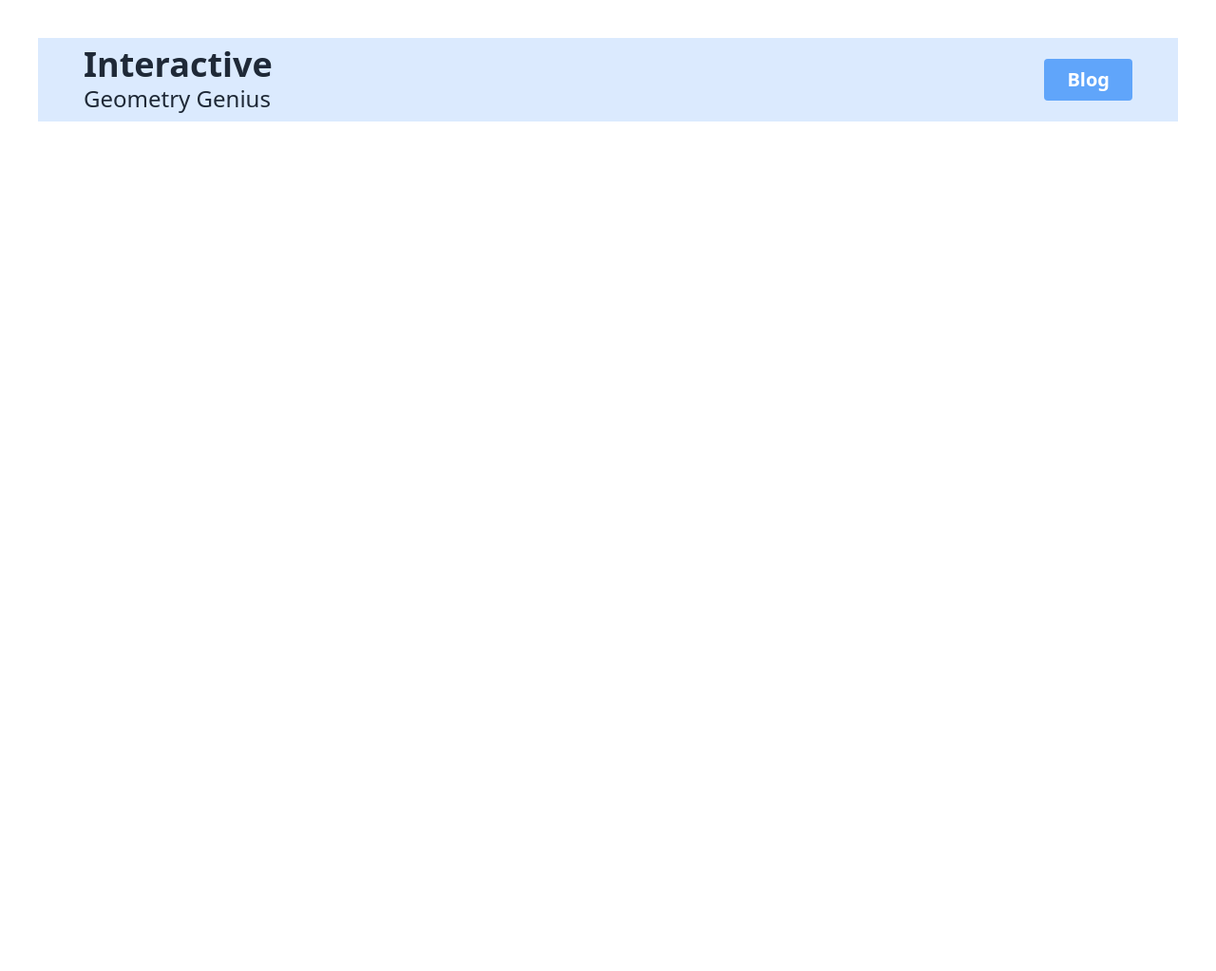
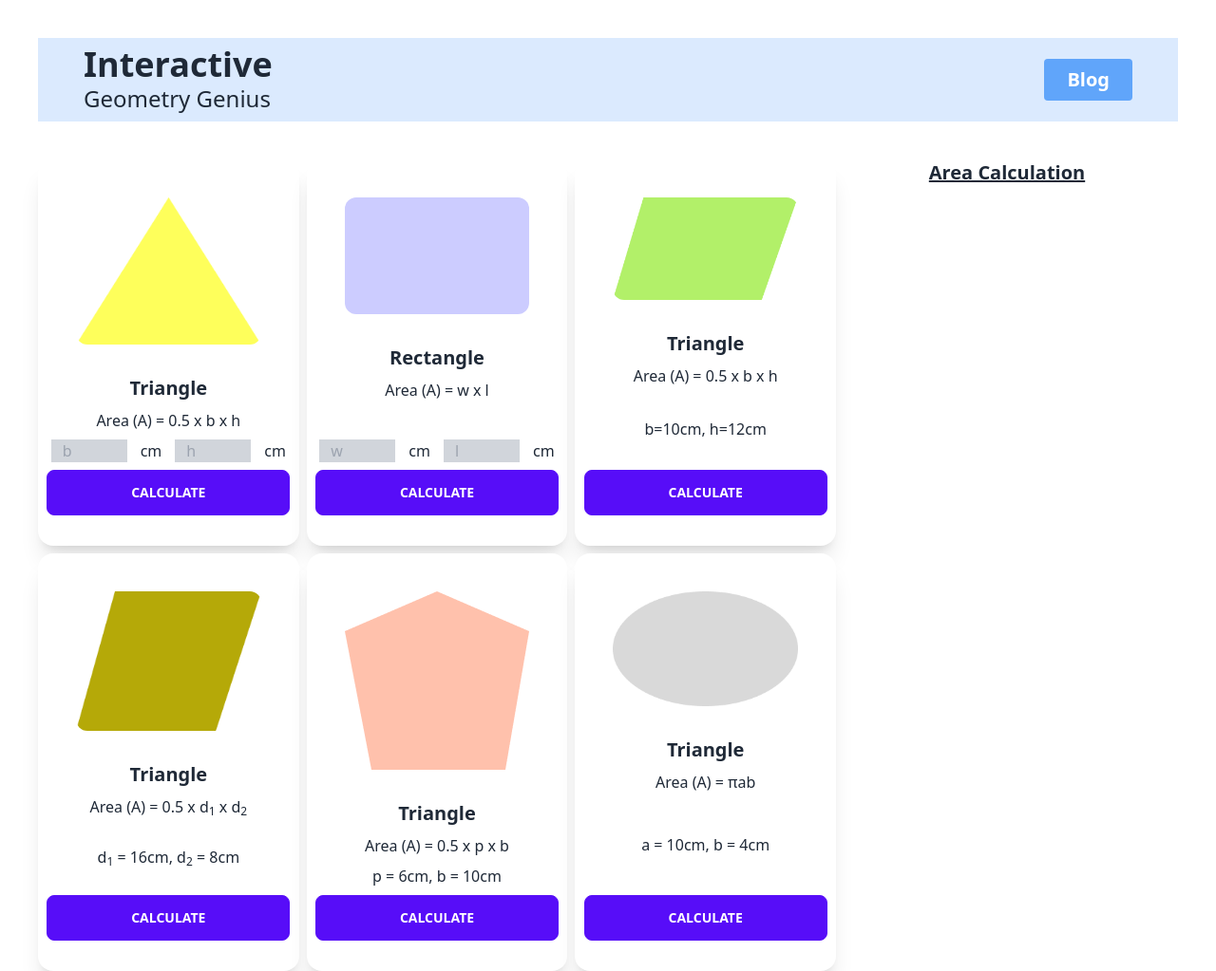
Before and after one commit to Rafatulislam60/geometry-genius-assignment, a plain HTML site: page index.html in a window 1280 px wide. Shown: the whole page at 95% size. Before the commit the page ends 800 px from the top, so only its background shows below. Drawn offline with nearby package versions, Linux system fonts and the light colour scheme.

Commit message:
all desgined added

```diff
--- a/index.html
+++ b/index.html
@@ -21,8 +21,105 @@
             </div>
         </div>
     </header>
-    <section>
+    <section class="lg:px-10 flex flex-col md:flex-row lg:flex-row">
+        <div class="geometry-certails w-[70%] grid md:grid-cols-2 lg:grid-cols-3 gap-2">
+            <div class="card w-full bg-base-100 shadow-xl">
+                <figure class="px-10 pt-10">
+                  <img src="images/triangle.png" alt="triangle" class="rounded-xl" />
+                </figure>
+                <div class="card-body items-center text-center">
+                  <h2 class="card-title">Triangle</h2>
+                  <p>Area (A) = 0.5 x b x h</p>
+                  <div class="flex flex-d-row space-x-3.5" >
+                    <input class="w-20 bg-gray-300 px-3"  placeholder="b"> <span class="space-x-2 text-base">cm</span>
+                  <input class="w-20 bg-gray-300 px-3"   placeholder="h"> <span class="space-x-2 text-base">cm</span>
+                  </div>
+                  <div class="card-actions">
+                    <button class="btn btn-wide btn-primary">Calculate</button>
+                  </div>
+                </div>
 
+
+            </div>
+            <div class="card w-full bg-base-100 shadow-xl">
+                <figure class="px-10 pt-10">
+                  <img src="images/rectangle.png" alt="triangle" class="rounded-xl" />
+                </figure>
+                <div class="card-body items-center text-center">
+                  <h2 class="card-title">Rectangle</h2>
+                  <p>Area (A) = w x l</p>
+                  <div class="flex flex-d-row space-x-3.5" >
+                    <input class="w-20 bg-gray-300 px-3" placeholder="w"> <span class="space-x-2 text-base">cm</span>
+                  <input class="w-20 bg-gray-300 px-3" placeholder="l"> <span class="space-x-2 text-base">cm</span>
+                  </div>
+                  <div class="card-actions">
+                    <button class="btn btn-wide btn-primary">Calculate</button>
+                  </div>
+                </div>
+            </div>
+            <div class="card w-full bg-base-100 shadow-xl">
+                <figure class="px-10 pt-10">
+                  <img src="images/parallelogram.png" alt="parallelogram" class="rounded-xl" />
+                </figure>
+                <div class="card-body items-center text-center">
+                  <h2 class="card-title">Triangle</h2>
+                  <p>Area (A) = 0.5 x b x h</p>
+                  <p>b=10cm, h=12cm</p>
+                  <div class="card-actions">
+                    <button class="btn btn-wide btn-primary">Calculate</button>
+                  </div>
+                </div>
+
+
+            </div>
+            <div class="card w-full bg-base-100 shadow-xl">
+                <figure class="px-10 pt-10">
+                  <img src="images/rhombus.png" alt="rhombus" class="rounded-xl" />
+                </figure>
+                <div class="card-body items-center text-center">
+                  <h2 class="card-title">Triangle</h2>
+                  <p>Area (A) = 0.5 x d<sub>1</sub> x d<sub>2</sub></p>
+                  <p>d<sub>1</sub> = 16cm,    d<sub>2</sub> = 8cm</p>
+                  <div class="card-actions">
+                    <button class="btn btn-wide btn-primary">Calculate</button>
+                  </div>
+                </div>
+
+
+            </div>
+            <div class="card w-full bg-base-100 shadow-xl">
+                <figure class="px-10 pt-10">
+                  <img src="images/pentagon.png" alt="pentagon" class="rounded-xl" />
+                </figure>
+                <div class="card-body items-center text-center">
+                  <h2 class="card-title">Triangle</h2>
+                  <p>Area (A) = 0.5 x p x b</p>
+                  <p>p = 6cm, b = 10cm</p>
+                  <div class="card-actions">
+                    <button class="btn btn-wide btn-primary">Calculate</button>
+                  </div>
+                </div>
+
+            </div>
+            <div class="card w-full bg-base-100 shadow-xl">
+                <figure class="px-10 pt-10">
+                  <img src="images/ellipse.png" alt="ellipse" class="rounded-xl" />
+                </figure>
+                <div class="card-body items-center text-center">
+                  <h2 class="card-title">Triangle</h2>
+                  <p>Area (A) = πab</p>
+                  <p>a = 10cm, b = 4cm</p>
+                  <div class="card-actions">
+                    <button class="btn btn-wide btn-primary">Calculate</button>
+                  </div>
+                </div>
+
+            </div>
+        </div>
+        <div class="calculation-details w-full md:w-[30%] lg:w-[30%] mx-auto">
+          <h1 class="text-xl text-center font-semibold underline">Area Calculation</h1>
+        </div>
     </section>
+    <script src="js/index.js"></script>
 </body>
 </html>
```
Also changed, not shown: js/index.js (added).
